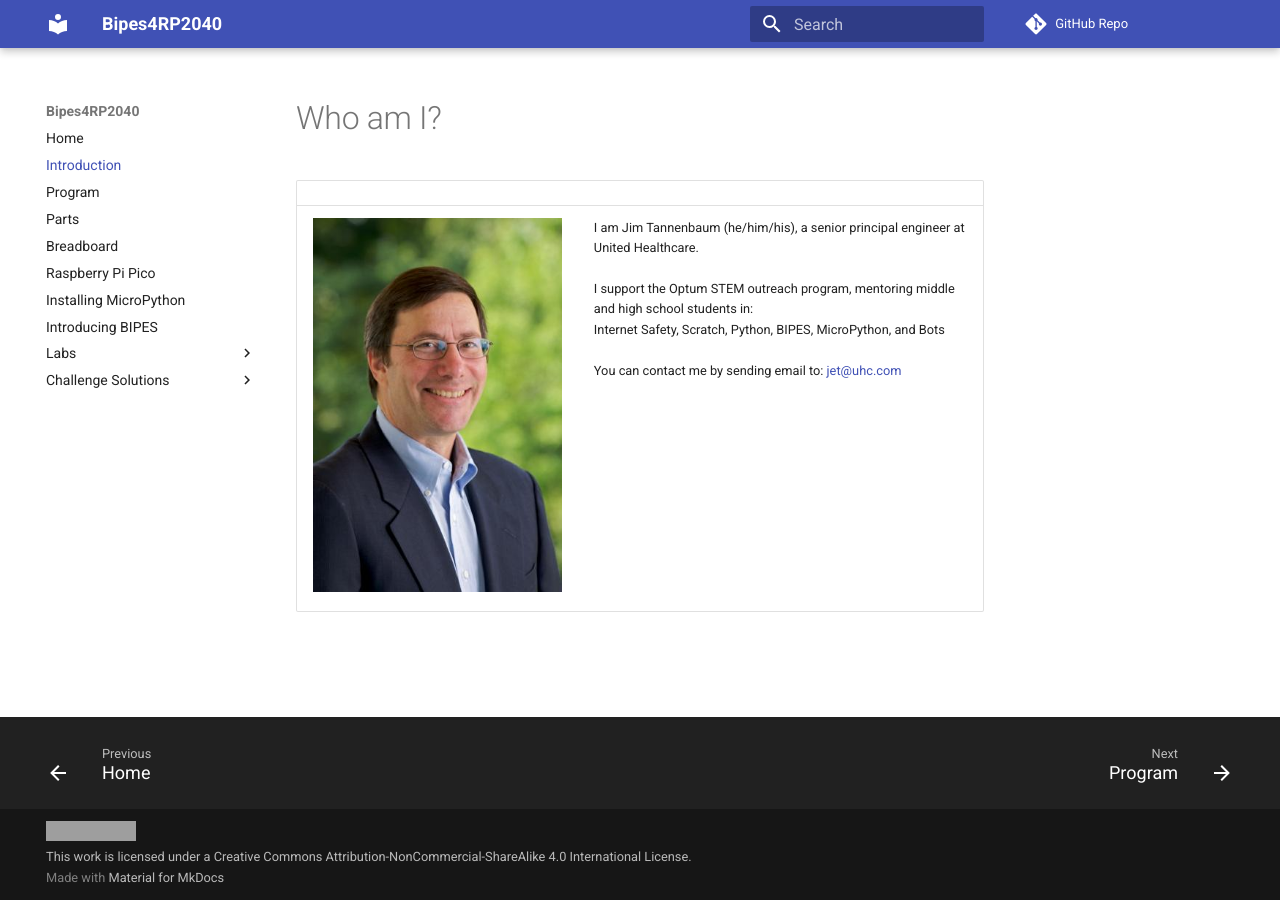
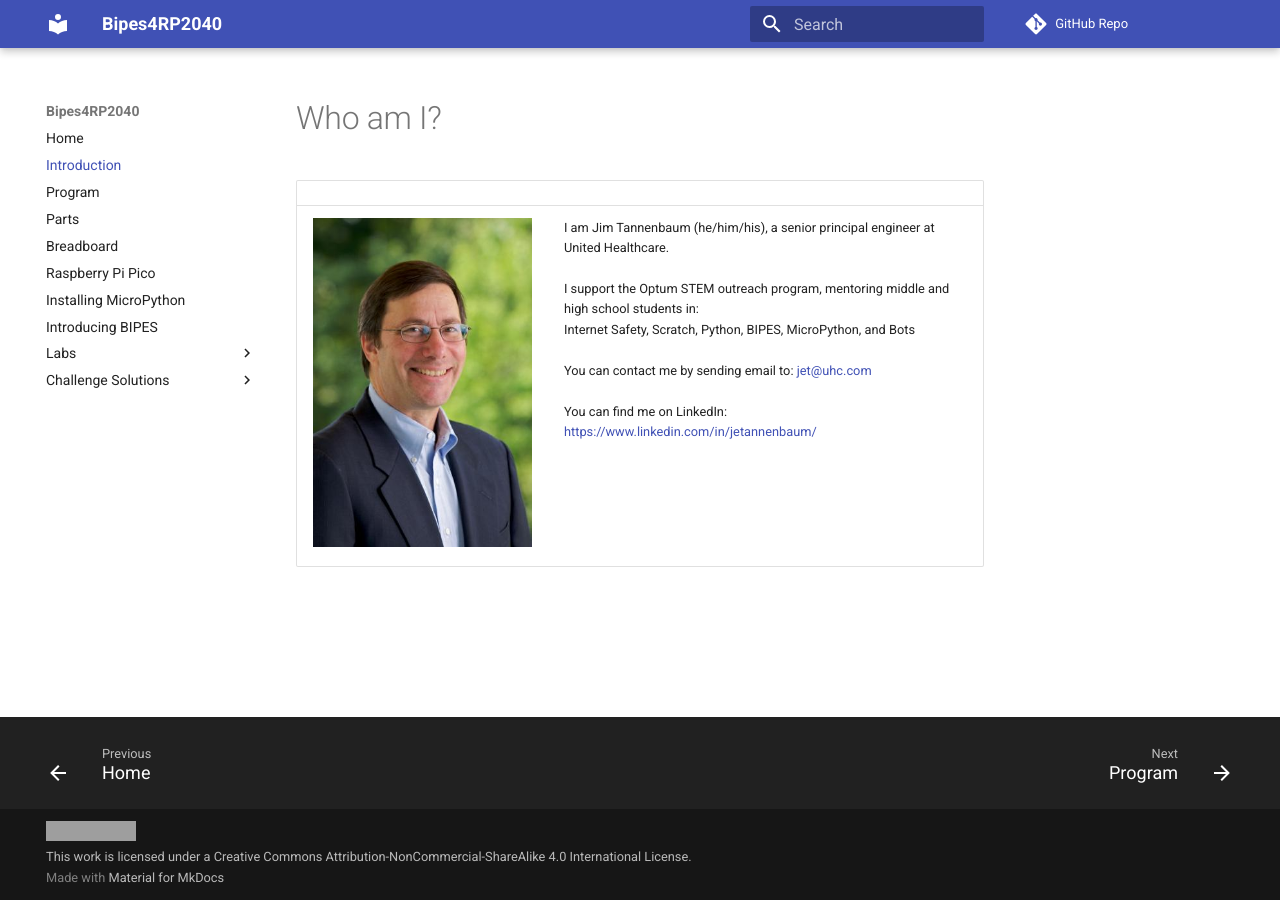
Before and after one commit to jetannenbaum/Bipes4RP2040, an MkDocs documentation site: the page built from docs/intro.md, in a window 1280 px wide. Built offline with MkDocs 1.6.1 and Material for MkDocs 9.7.7, drawn with Linux system fonts in a browser that asks for light colours; comment, search, counter and statistics services are not loaded; grey boxes are pictures that could not be loaded.

Commit message:
Update intro.md
Added LinkedIn reference

```diff
--- a/docs/intro.md
+++ b/docs/intro.md
@@ -2,4 +2,4 @@
 
 | | |
 | :--- | --- |
-| ![jet](./img/Jet.jpg) | I am Jim Tannenbaum (he/him/his), a senior principal engineer at United Healthcare.  <br><br> I support the Optum STEM outreach program, mentoring middle and high school students in: <br> Internet Safety, Scratch, Python, BIPES, MicroPython, and Bots <br><br> You can contact me by sending email to: <a href="mailto:jet@uhc.com">jet@uhc.com</a> |
+| ![jet](./img/Jet.jpg) | I am Jim Tannenbaum (he/him/his), a senior principal engineer at United Healthcare.  <br><br> I support the Optum STEM outreach program, mentoring middle and high school students in: <br> Internet Safety, Scratch, Python, BIPES, MicroPython, and Bots <br><br> You can contact me by sending email to: <a href="mailto:jet@uhc.com">jet@uhc.com</a> <br><br> You can find me on LinkedIn: [https://www.linkedin.com/in/jetannenbaum/](https://www.linkedin.com/in/jetannenbaum/) |
```
